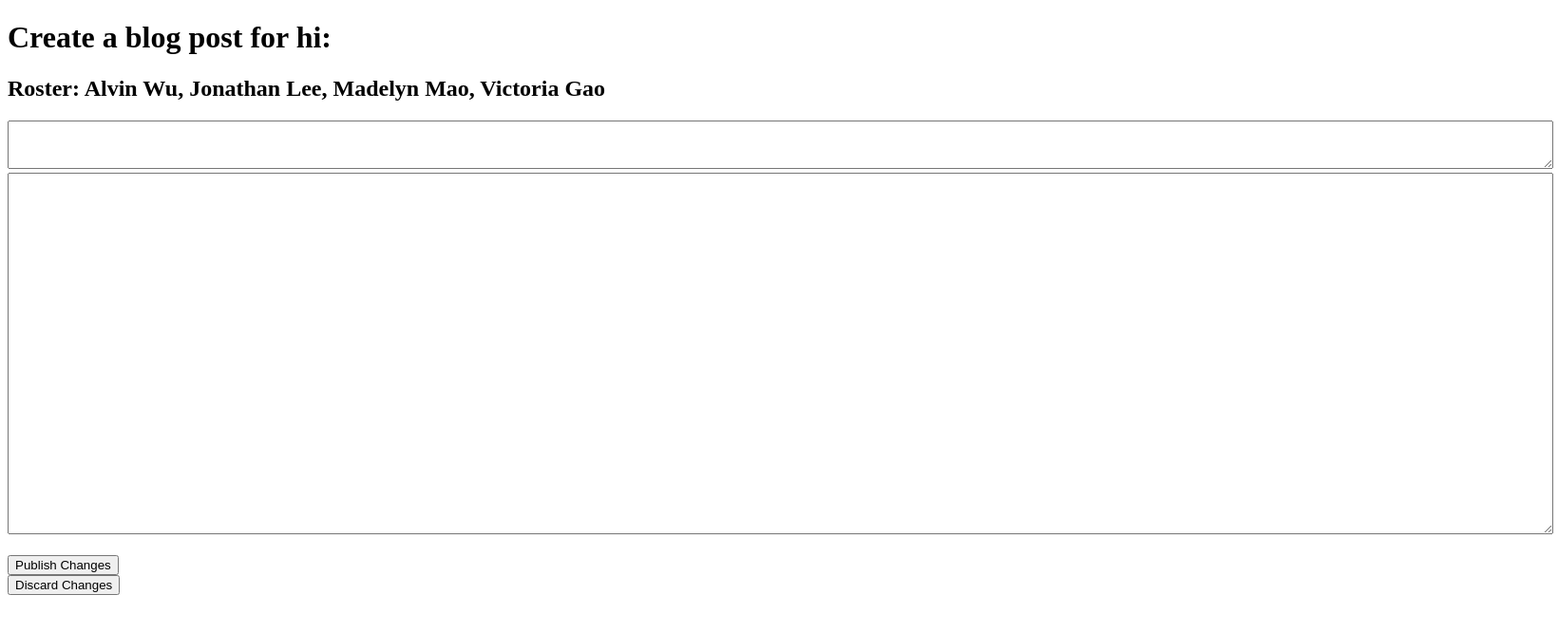
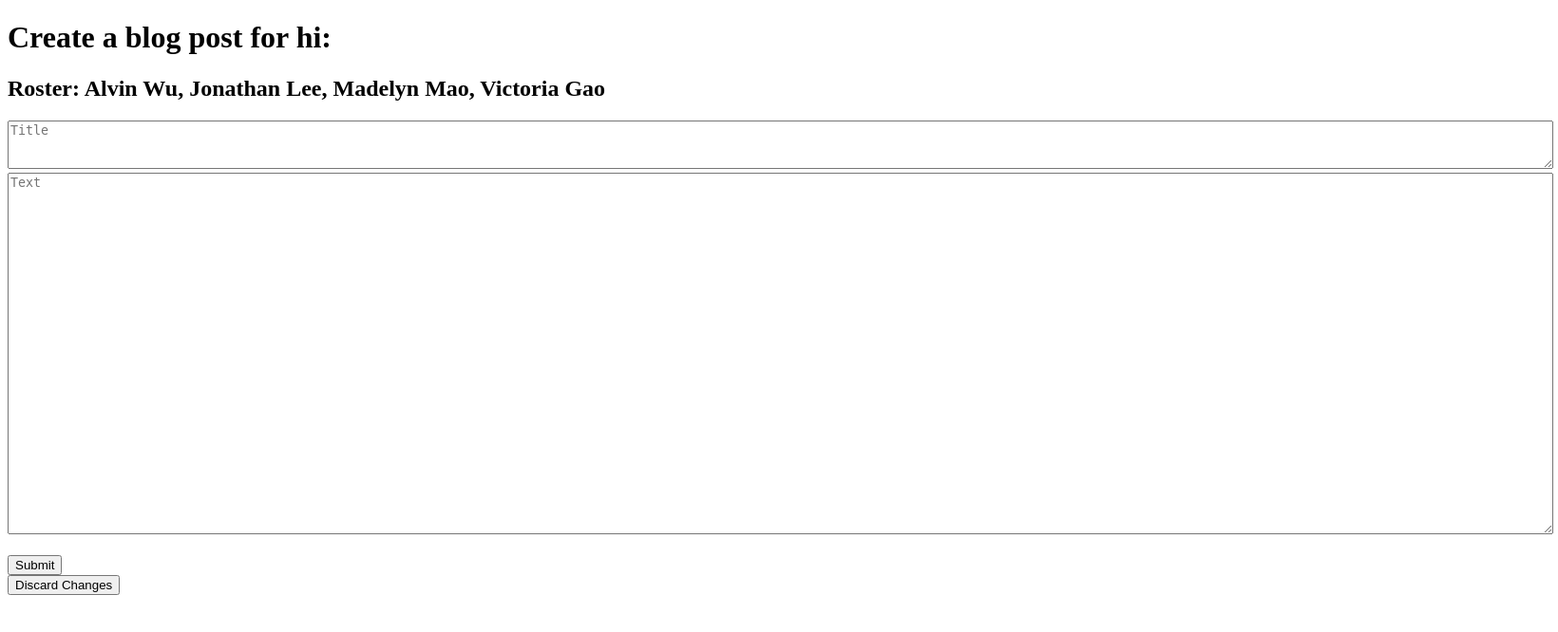
Before and after one commit to vgao1/sharp_cat_vgao10_awu10_jlee10_mmao10, a Flask app: page /post/new in a window 1640 px wide. Shown: the part 54-720 px from the top of the page at 95% size. Run offline with Flask 2, Linux system fonts and the light colour scheme; a user stored in the database is signed in.

Commit message:
update HTML templates

```diff
--- a/app/templates/addpost.html
+++ b/app/templates/addpost.html
@@ -19,12 +19,10 @@ P0 -- Da Art of Story Tellin' (Pt 2)
     </h2>
 
 <form action="/add">
-      <textarea id="Title" name="Title" rows="3" cols="200"> </textarea>
-
-<form action="/add">
-       <textarea id="Text" name="Text" rows="25" cols="200"> </textarea>
+      <textarea id="Title" name="Title" rows="3" cols="200" placeholder="Title"></textarea>
+      <textarea id="Text" name="Text" rows="25" cols="200" placeholder="Text"></textarea>
 <br></br>
-	<input type = "submit" value ="Publish Changes">
+	<input type = "submit" value ="Submit">
 </form>
 <form action="/">
 <input type = "submit" value ="Discard Changes">
--- a/app/templates/base.html
+++ b/app/templates/base.html
@@ -15,6 +15,7 @@ P0 -- Da Art of Story Tellin' (Pt 2)
   <div class="navbar">
     {% if not (status) %}
       <a id="home" href="/">Home</a>
+      <a href="/all"> Browse </a>
       <a href="/newuser">Sign Up</a>
     {% else %}
       <a id="home" href="/">Home</a>
--- a/app/templates/login.html
+++ b/app/templates/login.html
@@ -23,7 +23,7 @@ P0 -- Da Art of Story Tellin' (Pt 2)
           <br></br>
           Password <input type = "text" name = "password">
           <br></br>
-          <input type="submit" name="sub1" value="Log In">
+          <input type="submit" name="sub1">
         </form>
         <br>
 
--- a/app/templates/signup.html
+++ b/app/templates/signup.html
@@ -25,7 +25,7 @@ P0 -- Da Art of Story Tellin' (Pt 2)
       <br></br>
       Write Short Bio <input type = "text" name = "bio">
       <br></br>
-    <input type="submit" name="sub" value = "Sign Up!">
+    <input type="submit" name="sub">
     </form>
     {% endblock %}
 </html>
--- a/app/templates/updatepost.html
+++ b/app/templates/updatepost.html
@@ -28,7 +28,7 @@ Update a blog post
        <textarea id="Text" name="Text" rows="25" cols="200">{{oldtext}}</textarea>
 
 <br></br>
-	<input type = "submit" value ="Publish Changes">
+	<input type = "submit" value ="Submit">
     </form>
 
 <form action="/">
--- a/app/templates/viewallposts.html
+++ b/app/templates/viewallposts.html
@@ -22,11 +22,11 @@ all posts from everyone, most recent
    <h2>
     Roster: Alvin Wu, Jonathan Lee, Madelyn Mao, Victoria Gao
     </h2>
-    {% for p in posts|reverse %}
+    {% for p in posts|sort(attribute='4')|reverse %}
       <header>
         <div>
           <h3><a href="/post/{{p[0]}}">{{ p[2] }}</a></h3>
-          <div class="authorinfo">by <a href="/blog/{{author[loop.index0][0]}}">{{ author[loop.index0][0] }}</a> on {{ p[4] }}</div> <!-- add date formatter -->
+          <div class="authorinfo">by <a href="/blog/{{author[loop.index0][0]}}">{{ author[loop.index0][0] }}</a>, lasted edited {{ p[4] }}</div> <!-- add date formatter -->
         </div>
         <!-- how i did this is so scuffed but it works lol -->
       </header>
--- a/app/templates/viewblogpost.html
+++ b/app/templates/viewblogpost.html
@@ -26,7 +26,7 @@ displays a specific blog post
 <h3> {{title}} </h3>
 By: <a href='/blog/{{author}}'> {{author}} </a>
 <br>
-Written On: {{date}}
+Last Edited: {{date}}
 <br>
 <br>
 {{body}}
@@ -36,7 +36,7 @@ Written On: {{date}}
 
 {% if (allowEdit) %}
 <form action="/post/{{posturl}}/edit">
-<input type="submit" value="Edit Post">
+<input type="submit" value="Edit">
 </form>
 {% endif %}
 
--- a/app/templates/viewuserblog.html
+++ b/app/templates/viewuserblog.html
@@ -23,11 +23,11 @@ Displays a list of posts from a specific user
     <h3>Bio:</h3><p>{{bio}}</p>
     <br>
     <h3>Posts:</h3>
-    {% for p in posts|reverse %}
+    {% for p in posts|sort(attribute='3')|reverse %}
       <header>
         <div>
           <h3><a href="/post/{{p[0]}}">{{ p[1] }}</a></h3>
-          <div class="authorinfo">by {{ blogger }} on {{ p[3] }}</div> <!-- add date formatter -->
+          <div class="authorinfo">by {{ blogger }}, last edited on {{ p[3] }}</div> <!-- add date formatter -->
         </div>
         <!-- add edit button here or something -->
       </header>
```
